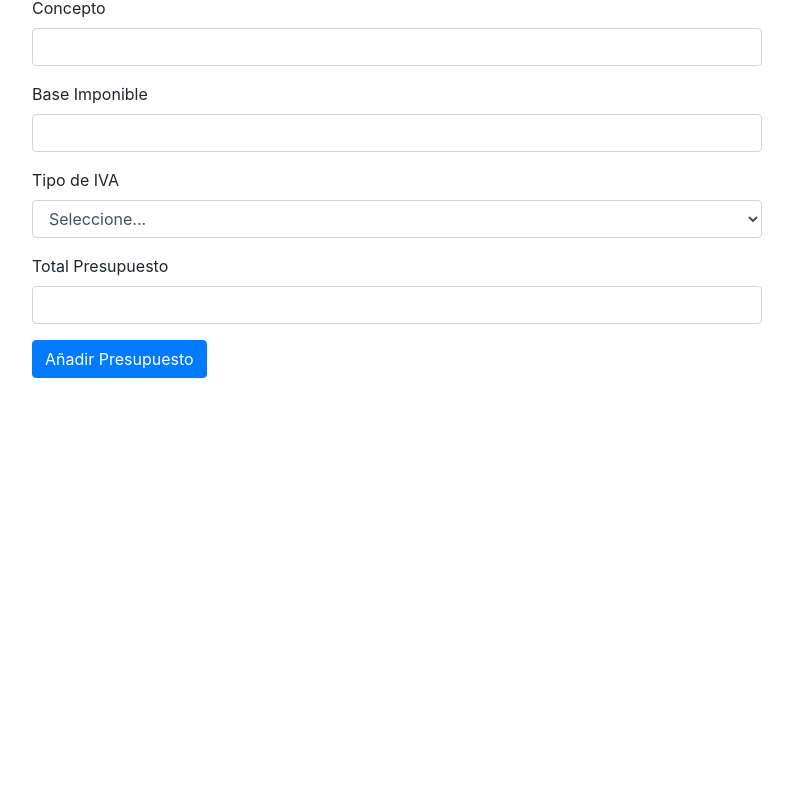
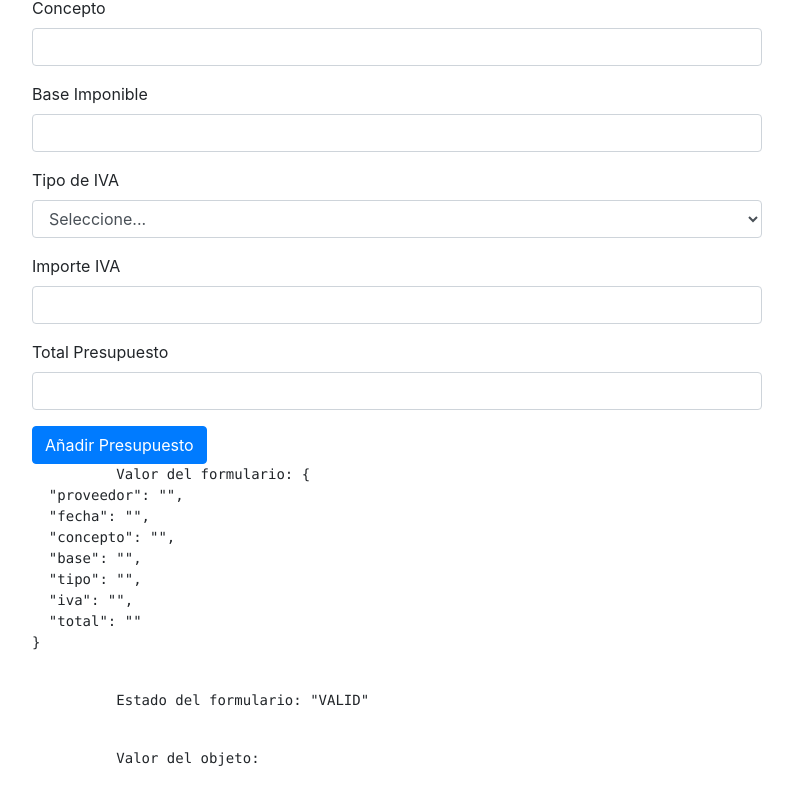
Before and after one commit to Urco13/appCompras, an Angular app: page /addpres in a window 1280 px wide. Shown: the part 320-1124 px from the top of the page, without its empty margins (243-1036 px from the left). Before the commit the page ends 800 px from the top, so only its background shows below. Built offline with nearby package versions, Linux system fonts and the light colour scheme.

Commit message:
043 Reactive II

```diff
--- a/src/app/presupuestos/addpres/addpres.component.html
+++ b/src/app/presupuestos/addpres/addpres.component.html
@@ -2,26 +2,26 @@
     <div class="col col-md"></div>
     <div class="co-10 col-md-8">
         <h2>Añadir nuevo presupuesto</h2>
-        <form>
+        <form [formGroup]="presupuestoForm" (ngSubmit)="onSubmit()">
             <div class="form-group">
                 <label for="proveedor">Proveedor</label>
-                <input type="text" class="form-control" id="proveedor">
+                <input type="text" class="form-control" id="proveedor" formControlName="proveedor">
             </div>
             <div class="form-group">
                 <label for="fecha">Fecha</label>
-                <input type="date" class="form-control" id="fecha">
+                <input type="date" class="form-control" id="fecha" formControlName="fecha">
             </div>
             <div class="form-group">
                 <label for="concepto">Concepto</label>
-                <input type="text" class="form-control" id="concepto">
+                <input type="text" class="form-control" id="concepto" formControlName="concepto">
             </div>
             <div class="form-group">
                 <label for="base">Base Imponible</label>
-                <input type="number" class="form-control" id="base">
+                <input type="number" class="form-control" id="base" formControlName="base">
             </div>
             <div class="form-group">
                 <label for="tipo">Tipo de IVA</label>
-                <select class="form-control" id="tipo">
+                <select class="form-control" id="tipo" formControlName="tipo">
            <option value="">Seleccione...</option>
            <option value=0> 0 %</option>
            <option value=0.04> 4 %</option>
@@ -30,11 +30,24 @@
          </select>
             </div>
             <div class="form-group">
+                <label for="iva">Importe IVA</label>
+                <input type="number" class="form-control" id="iva" formControlName="iva">
+            </div>
+            <div class="form-group">
                 <label for="total">Total Presupuesto</label>
-                <input type="number" class="form-control" id="total">
+                <input type="number" class="form-control" id="total" formControlName="total">
             </div>
             <button type="submit" class="btn btn-primary">Añadir Presupuesto</button>
         </form>
+        <pre>
+          Valor del formulario: {{ presupuestoForm.value | json }}
+        </pre>
+        <pre>
+          Estado del formulario: {{ presupuestoForm.status | json }}
+        </pre>
+        <pre>
+          Valor del objeto: {{ presupuesto | json }}
+        </pre>
     </div>
     <div class="col col-md"></div>
 </div>
--- a/src/app/presupuestos/addpres/addpres.component.ts
+++ b/src/app/presupuestos/addpres/addpres.component.ts
@@ -1,4 +1,5 @@
 import { Component, OnInit } from '@angular/core';
+import { FormControl, FormGroup, FormBuilder } from '@angular/forms';
 
 @Component({
   selector: 'app-addpres',
@@ -7,9 +8,38 @@ import { Component, OnInit } from '@angular/core';
 })
 export class AddpresComponent implements OnInit {
 
-  constructor() { }
+
+  presupuestoForm: FormGroup;
+  presupuesto: any;
+
+  constructor(private pf: FormBuilder) { }
 
   ngOnInit() {
+    this.presupuestoForm = this.pf.group({
+      proveedor: '',
+      fecha: '',
+      concepto: '',
+      base: '',
+      tipo: '',
+      iva: '',
+      total: ''
+    });
   }
 
+  onSubmit(){
+    this.presupuesto = this.savePresupuesto();
+  }
+
+  savePresupuesto(){
+    const savePresupuesto = {
+      proveedor: this.presupuestoForm.get('proveedor').value,
+      fecha: this.presupuestoForm.get('fecha').value,
+      concepto: this.presupuestoForm.get('concepto').value,
+      base: this.presupuestoForm.get('base').value,
+      tipo: this.presupuestoForm.get('tipo').value,
+      iva: this.presupuestoForm.get('iva').value,
+      total: this.presupuestoForm.get('total').value,
+    }
+    return savePresupuesto;
+  }
 }
```
